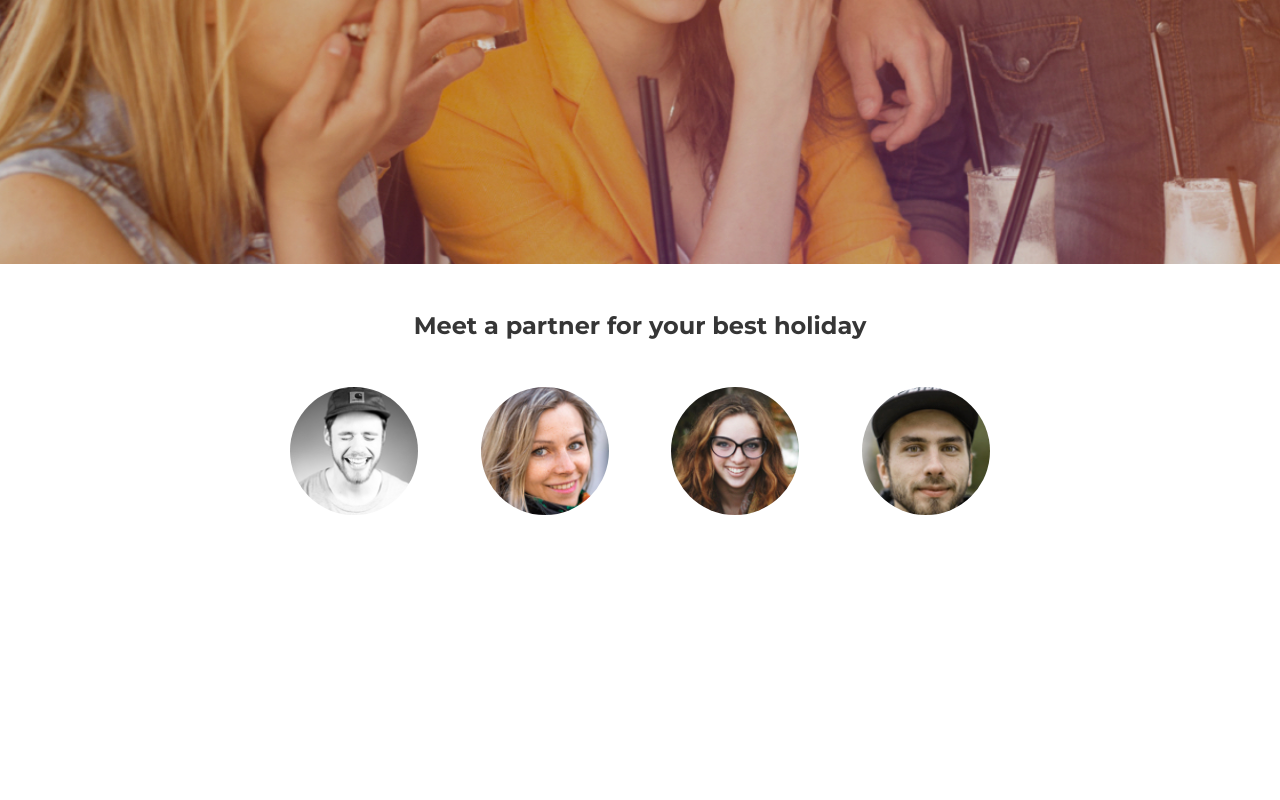
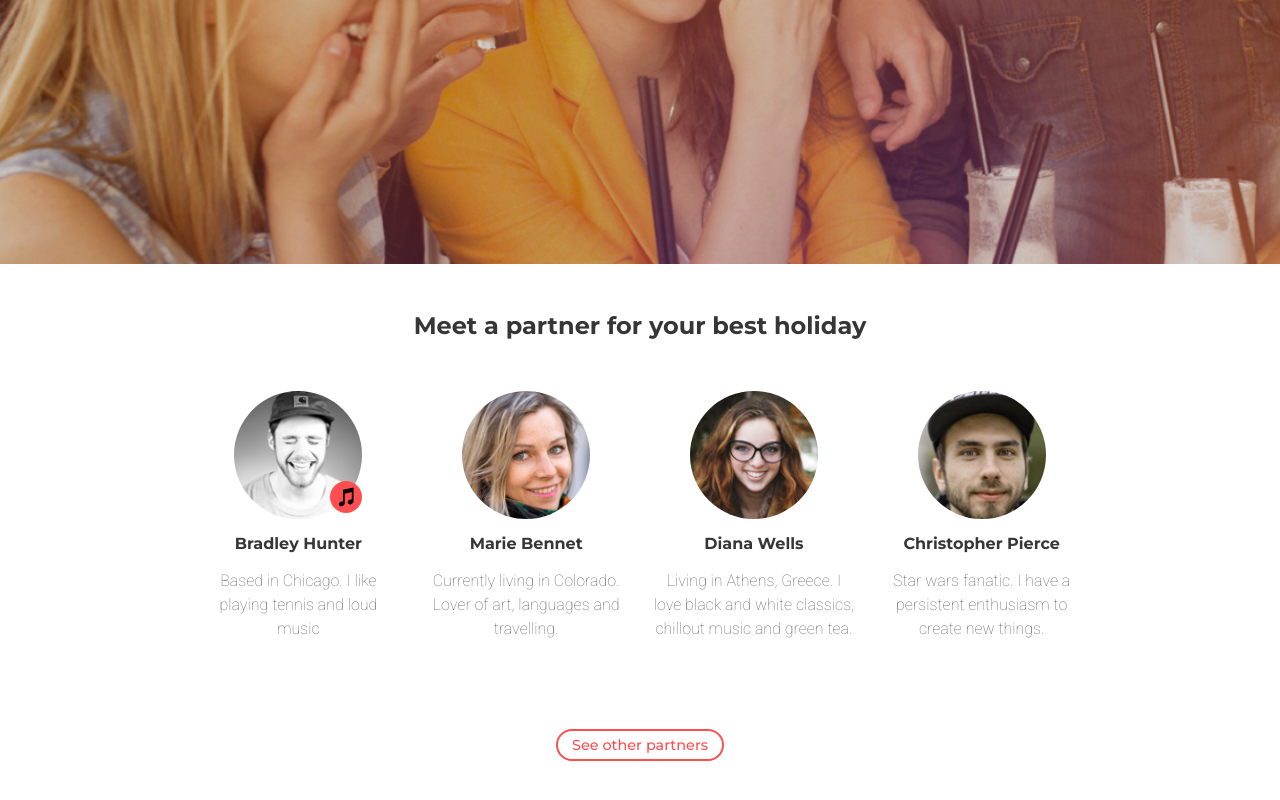
Before and after one commit to MarlonDemas/dreamshare, a plain HTML site: page index.html in a window 1280 px wide. Shown: the part 536-1336 px from the top of the page. Before the commit the page ends 1099 px from the top, so only its background shows below. Drawn offline with Linux system fonts and the light colour scheme.

Commit message:
working on first section, doing image overlay

```diff
--- a/index.html
+++ b/index.html
@@ -35,29 +35,42 @@
     </header>
     <section class="section">
         <div class="container">
-            <h3 class="title is-4 has-text-centered">Meet a partner for your best holiday</h3>
+            <h2 class="title is-4 has-text-centered">Meet a partner for your best holiday</h3>
             <div class="columns">
-                <div class="column">
+                <div class="column has-text-centered">
                     <figure class="image is-128x128">
                         <img class="is-rounded" src="assets/partner1.jpg">
+                        <div class="backg">
+                            <img src="assets/music.svg" class="ovr-img" width="10px" height="10px">
+                        </div>
                     </figure>
+                    <h3 class="title is-6">Bradley Hunter</h3>
+                    <p>Based in Chicago. I like playing tennis and loud music</p>
                 </div>
-                <div class="column">
+
+                <div class="column has-text-centered">
                     <figure class="image is-128x128">
                         <img class="is-rounded" src="assets/partner2.jpg">
                     </figure>
+                    <h3 class="title is-6">Marie Bennet</h3>
+                    <p>Currently living in Colorado. Lover of art, languages and travelling.</p>
                 </div>
-                <div class="column">
+                <div class="column has-text-centered">
                     <figure class="image is-128x128">
                         <img class="is-rounded" src="assets/partner3.jpg">
                     </figure>
+                    <h3 class="title is-6">Diana Wells</h3>
+                    <p>Living in Athens, Greece. I love black and white classics, chillout music and green tea.</p>
                 </div>
-                <div class="column">
+                <div class="column has-text-centered">
                     <figure class="image is-128x128">
                         <img class="is-rounded" src="assets/partner4.jpg">
                     </figure>
+                    <h3 class="title is-6">Christopher Pierce</h3>
+                    <p>Star wars fanatic. I have a persistent enthusiasm to create new things.</p>
                 </div>
             </div>
+            <button class="button is-rounded">See other partners</button>
         </div>
     </section>
 </body>
--- a/sass/partials/_base.scss
+++ b/sass/partials/_base.scss
@@ -44,14 +44,55 @@ body {
     }
     .section {
         .container {
-            max-width: 60%;
-            h3 {
+            max-width: 72%;
+            h2 {
                 font-family: $montserrat !important;
                 margin-bottom: 2em;
             }
+            h3 {
+                font-family: $montserrat !important;
+                padding: 1em;
+                margin: 0 !important;
+            }
+            .image {
+                margin: auto;
+                position: relative;
+                .backg {
+                    position: absolute;
+                    right: 0;
+                    bottom: 5%;
+                    width: 25%;
+                    height: 25%;
+                    background-color: $pink;
+                    border-radius: 50%;
+                    .ovr-img {
+                        position: absolute;
+                        right: 20%;
+                        bottom: 17%;
+                        width: 20px;
+                        height: 20px;
+                        color: white !important;
+                    }
+                }
+            }
+            p {
+                font-family: $roboto;
+                font-weight: 100 !important;
+                color: $grey;
+            }
             .column {
-                display: flex;
-                justify-content: center;
+                padding: 0 !important;
+                margin: 1em 0.75em;
+            }
+            .button {
+                color: $pink;
+                border-color: $pink;
+                border-width: 2px;
+                display: block;
+                margin: 5em auto;
+                font-family: $montserrat;
+                font-weight: 500 !important;
+                font-size: 0.9em;
             }
         }
     }
--- a/sass/partials/_variables.scss
+++ b/sass/partials/_variables.scss
@@ -1,7 +1,7 @@
 // Declaring all global variables
 
 // Fonts
-@import url('https://fonts.googleapis.com/css?family=Roboto:100,400|Montserrat:700');
+@import url('https://fonts.googleapis.com/css?family=Roboto:100,400|Montserrat:500,700');
 
 $montserrat: 'Montserrat', sans-serif;
 $roboto: 'Roboto', sans-serif;
```
Also changed, not shown: css/main.css, 1 other file.
